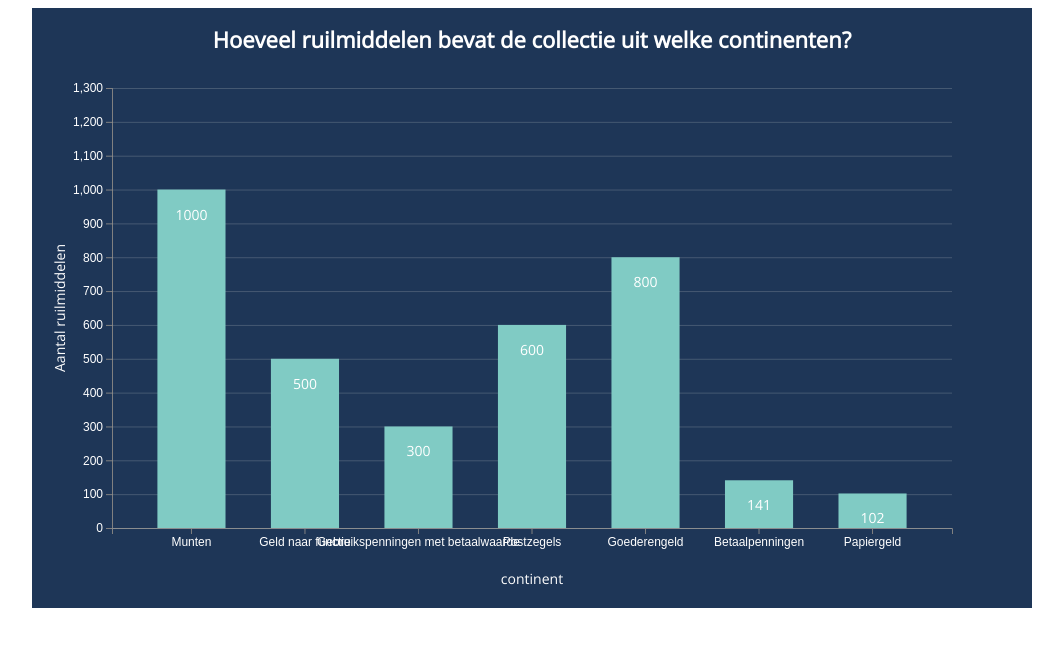
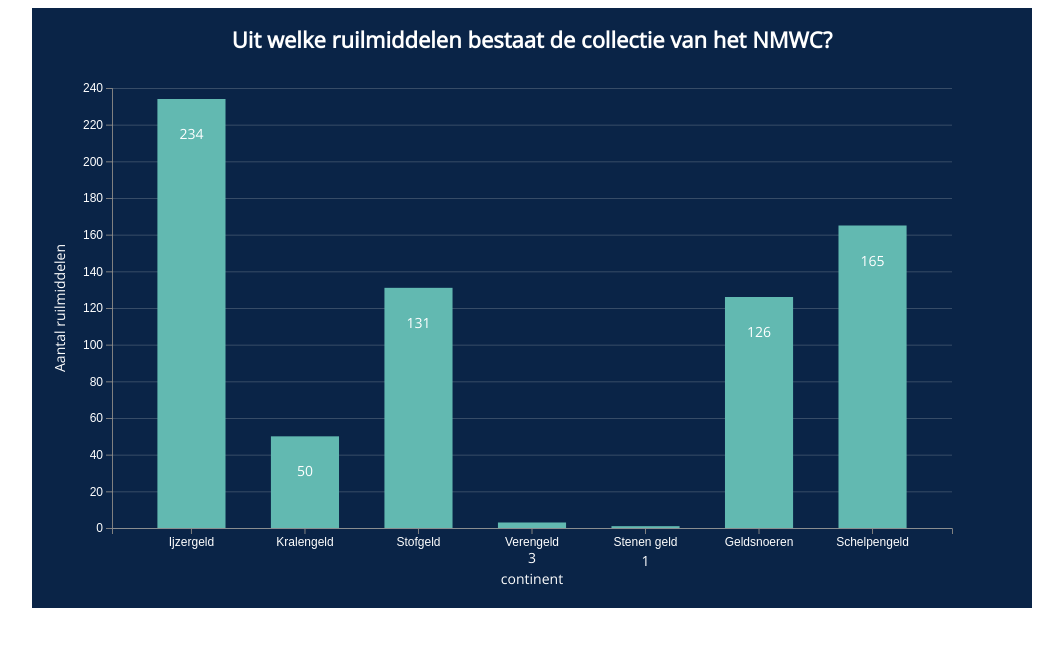
Before and after one commit to emmaoudmaijer/functional-programming, a website: page public/index.html in a window 1280 px wide. Shown: the whole page, without its empty margins (108-1171 px from the left). Drawn offline with nearby package versions, Linux system fonts and the light colour scheme; files whose address does not match are found by name.

```diff
--- a/public/index.html
+++ b/public/index.html
@@ -4,7 +4,7 @@
   <meta name="viewport" content="width=device-width, initial-scale=1.0"/>
   <link rel="stylesheet" href="styles/style.css">
   <meta http-equiv="X-UA-Compatible" content="ie=edge"/>
-  <title>Bar chart with D3.js</title>
+  <title>Bar chart met D3.js</title>
 
   <link href="https://fonts.googleapis.com/css?family=Open+Sans" rel="stylesheet">
   <script src="https://d3js.org/d3.v5.min.js"></script>
--- a/public/scripts/index.js
+++ b/public/scripts/index.js
@@ -34,41 +34,53 @@
 		  console.log(results);
 })
 }
+// d3.json("/data/users.json", function(error, data) {
+
+//     d3.select("body")
+//         .selectAll("p")
+//         .data(data)
+//         .enter()
+//         .append("p")
+//         .text(function(d) {
+//             return d.name + ", " + d.location;
+//         });
+
+// });
 
 const sample = [
 	{
-	  continent: 'Munten',
-	  value: 1000,
+	  continent: 'Ijzergeld',
+	  value: 234,
 	  color: '#000000'
 	},
 	{
-	  continent: 'Geld naar functie',
-	  value: 500,
+	  continent: 'Kralengeld',
+	  value: 50,
 	  color: '#00a2ee'
 	},
 	{
-	  continent: 'Gebruikspenningen met betaalwaarde',
-	  value: 300,
+	  continent: 'Stofgeld',
+	  value: 131,
 	  color: '#fbcb39'
 	},
 	{
-	  continent: 'Postzegels',
-	  value: 600,
+	  continent: 'Verengeld',
+	  value: 3,
 	  color: '#007bc8'
 	},
 	{
-	  continent: 'Goederengeld',
-	  value: 800,
+	  continent: 'Stenen geld',
+	  value: 1,
 	  color: '#65cedb'
 	},
 	{
-		continent: 'Betaalpenningen',
-		value: 141,
+		continent: 'Geldsnoeren',
+		value: 126,
 		color: '#65cedb'
 	  },
 	  {
-		continent: 'Papiergeld',
-		value: 102,
+		continent: 'Schelpengeld',
+		value: 165,
 		color: '#65cedb'
 	  }
   ];
@@ -90,7 +102,7 @@
 
   const yScale = d3.scaleLinear()
 	.range([height, 0])
-	.domain([0, 1300]);
+	.domain([0, 240]);
 
   const makeYLines = () => d3.axisLeft()
 	.scale(yScale)
@@ -169,7 +181,7 @@
 	.append('text')
 	.attr('class', 'value')
 	.attr('x', (a) => xScale(a.continent) + xScale.bandwidth() / 2)
-	.attr('y', (a) => yScale(a.value) + 30)
+	.attr('y', (a) => yScale(a.value) + 40)
 	.attr('text-anchor', 'middle')
 	.text((a) => `${a.value}`)
 
@@ -194,7 +206,7 @@
 	.attr('x', width / 2 + margin)
 	.attr('y', 40)
 	.attr('text-anchor', 'middle')
-	.text('Hoeveel ruilmiddelen bevat de collectie uit welke continenten?')
+	.text('Uit welke ruilmiddelen bestaat de collectie van het NMWC?')
 
   svg.append('text')
 	.attr('class', 'source')
--- a/public/styles/style.css
+++ b/public/styles/style.css
@@ -10,7 +10,7 @@
 	width: 1000px;
 	height: 600px;
 	margin: auto;
-	background-color: rgb(30, 54, 87);
+	background-color: rgb(10, 36, 71);
   }
 
   svg {
@@ -19,7 +19,7 @@
   }
 
   .bar {
-	fill: #80cbc4;
+	fill: #62b9b1;
   }
 
   text {
@@ -36,7 +36,7 @@
   }
 
   line#limit {
-	stroke: #FED966;
+	stroke: White;
 	stroke-width: 3;
 	stroke-dasharray: 3 6;
   }
@@ -52,7 +52,7 @@
 
   text.divergence {
 	font-size: 14px;
-	fill: #2F4A6D;
+	fill: rgb(24, 44, 70);
   }
 
   text.value {
```
Also changed, not shown: README.md, public/images/datavisualisatie kopie.png (added).
